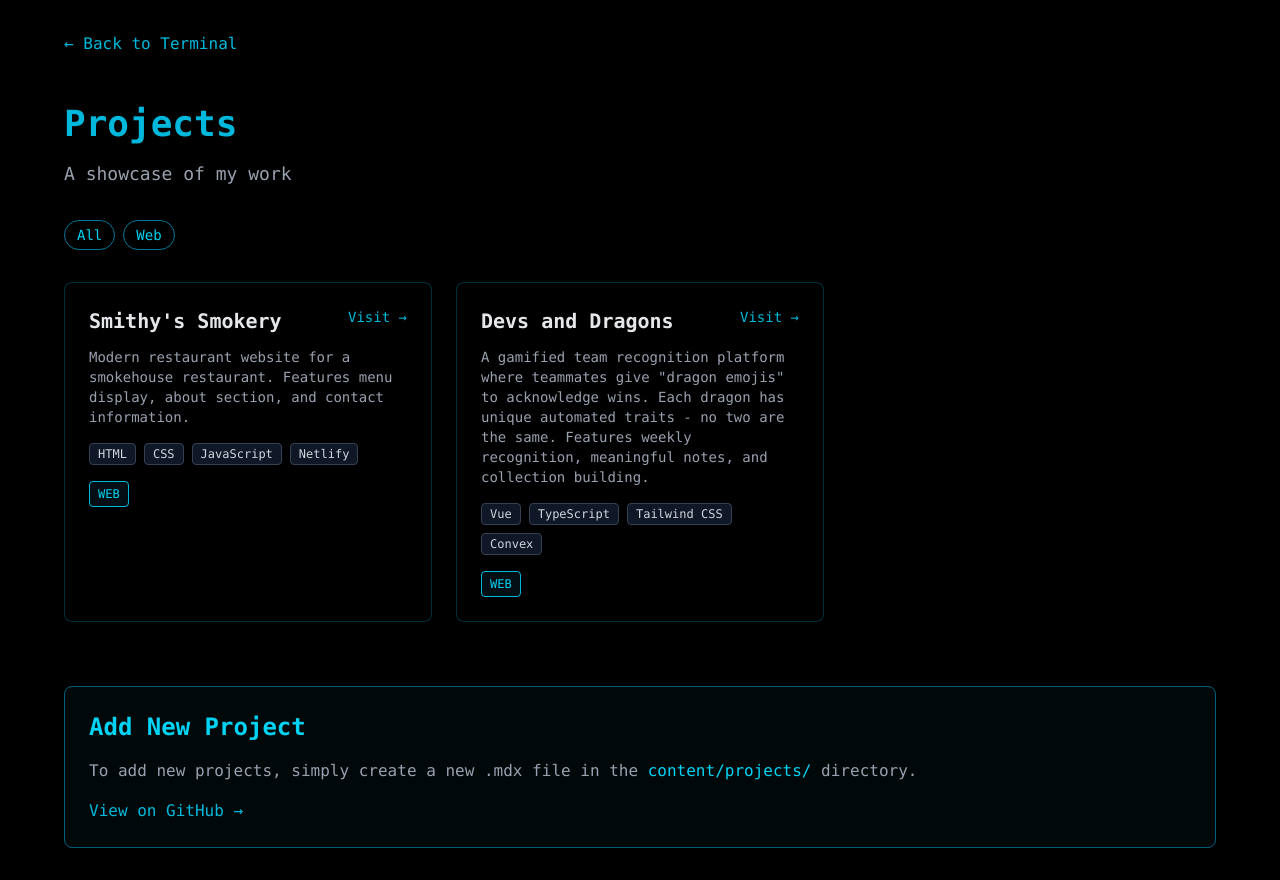
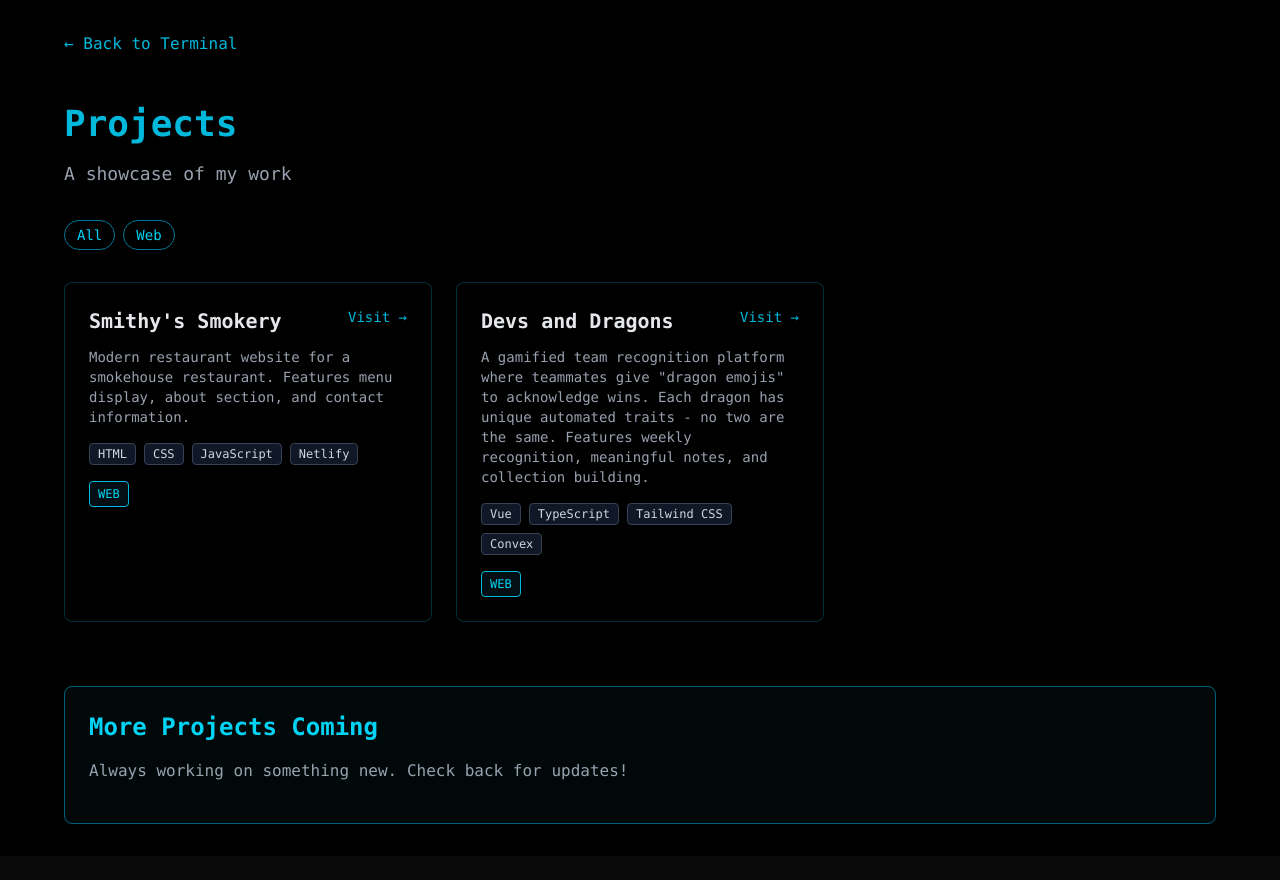
Before and after one commit to MatthewSmithwebdesign/26-portfolio, a Next.js app: page /projects in a window 1280 px wide. After the commit the page ends 856 px from the top, so only its background shows below. Built offline with nearby package versions, Linux system fonts and the light colour scheme.

Commit message:
Add developer notes and witty project section

```diff
--- a/src/app/projects/page.tsx
+++ b/src/app/projects/page.tsx
@@ -10,6 +10,12 @@ interface Project {
   category: string;
   link?: string;
 }
+
+/**
+ * TODO: Adding new projects
+ * Option 1: Add directly to the projects array below
+ * Option 2: Create an MDX file in content/projects/ (preferred for longer descriptions)
+ */
 
 const projects: Project[] = [
   {
@@ -106,13 +112,10 @@ export default function Projects() {
         </div>
 
         <section className="mt-16 p-6 border border-cyan-800 bg-cyan-900/10 rounded-lg">
-          <h2 className="text-2xl font-bold text-cyan-400 mb-4">Add New Project</h2>
+          <h2 className="text-2xl font-bold text-cyan-400 mb-4">More Projects Coming</h2>
           <p className="text-gray-400 mb-4">
-            To add new projects, simply create a new .mdx file in the <code className="text-cyan-400">content/projects/</code> directory.
+            Always working on something new. Check back for updates!
           </p>
-          <Link href="https://github.com" target="_blank" className="text-cyan-500 hover:underline">
-            View on GitHub &rarr;
-          </Link>
         </section>
       </div>
     </div>
```
Also changed, not shown: 1 other file (tests, documents, lock files or other folders).
